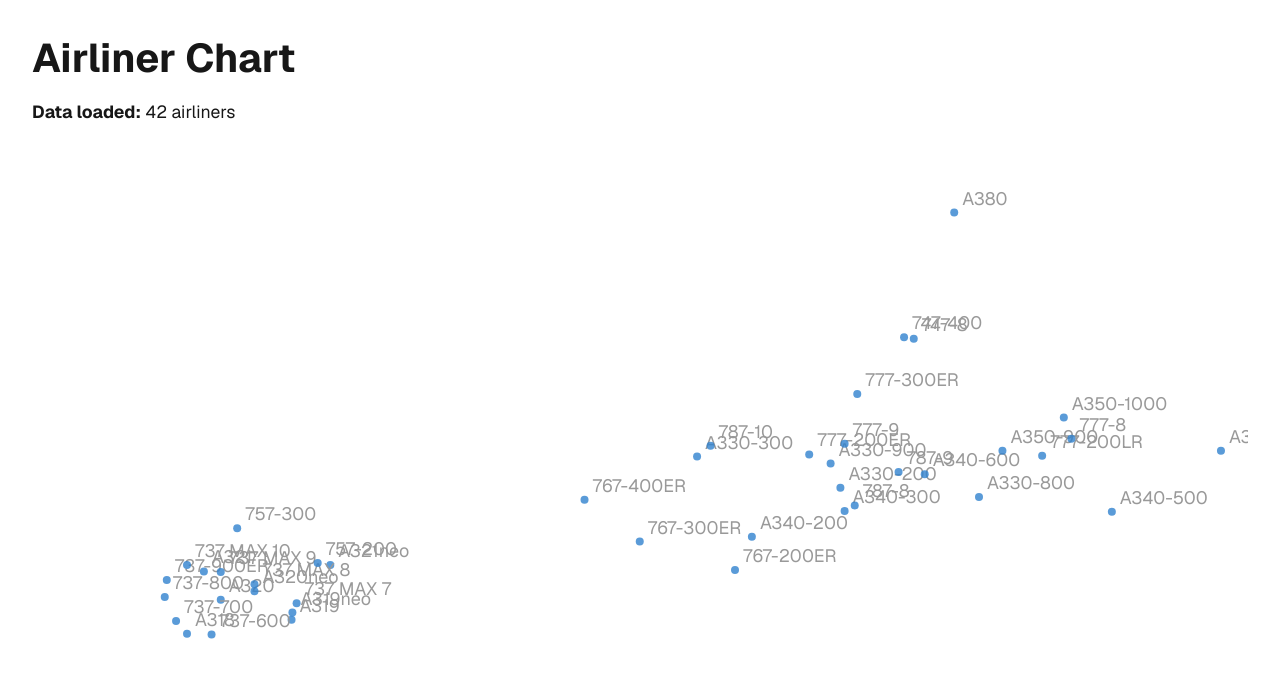
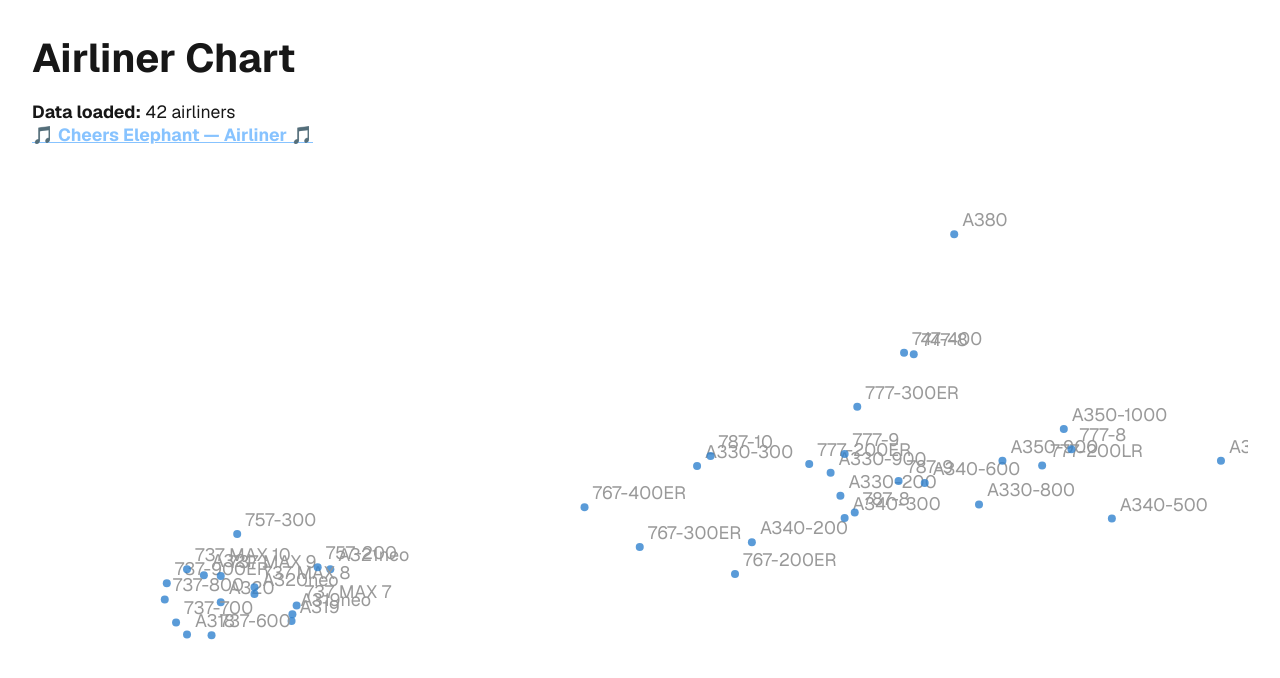
Before and after one commit to Kavaeric/airliner-chart, a Next.js app: page / in a window 1280 px wide. Shown: the top 678 px of the page. Built offline with nearby package versions, Linux system fonts and the light colour scheme; some icons are missing.

Commit message:
Added link to a good song

```diff
--- a/src/app/globals.css
+++ b/src/app/globals.css
@@ -31,8 +31,12 @@
 }
 
 a {
-	color: inherit;
-	text-decoration: none;
+	color: #87c3ff;
+	font-weight: bold;
+}
+
+a:hover {
+	background-color: rgba(255, 255, 255, 0.1);
 }
 
 @media (prefers-color-scheme: dark) {
--- a/src/app/page.tsx
+++ b/src/app/page.tsx
@@ -97,6 +97,7 @@
 			<div className={styles.headerContainer}>
 				<h1>Airliner Chart</h1>
 				<p><b>Data loaded:</b> {data.length} airliners</p>
+				<p><a href="https://www.youtube.com/watch?v=WBpLrVCRS84">🎵 Cheers Elephant &mdash; Airliner 🎵</a></p>
 
 				{/*<div className={styles.dataTableContainer}>
 					<table className={styles.dataTable}>
```
